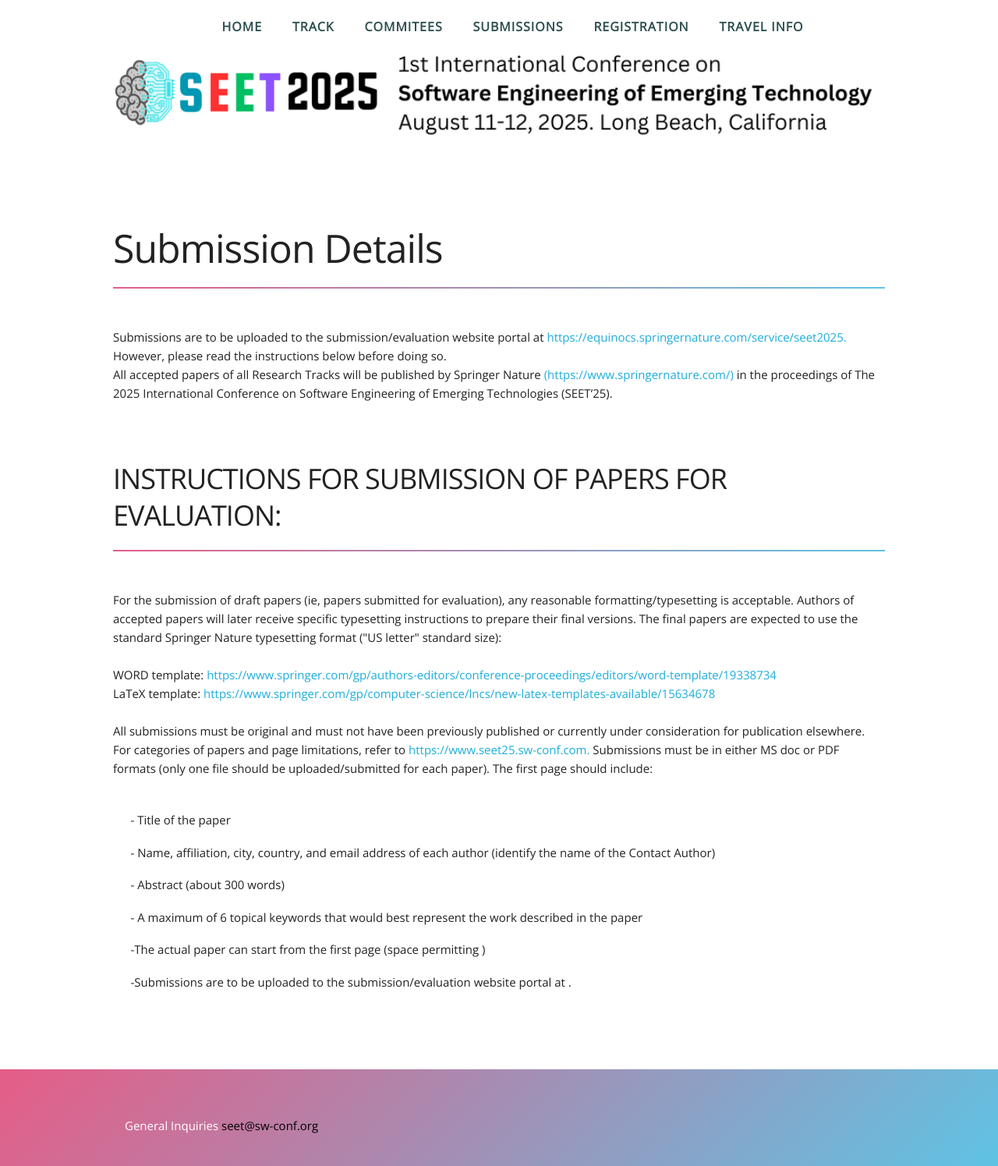
After one commit to ilmaan/ICSE-IT-Conf, a Django app: page /submissions in a window 1280 px wide. The commit adds this page. Shown: the whole page at 78% size. Run offline with Django 5.2, Linux system fonts and the light colour scheme; some libraries are stand-ins or nearby versions.

Commit message:
Added submissions page

```diff
--- a/templates/home.html
+++ b/templates/home.html
@@ -35,7 +35,7 @@
             <li><a class="smoothscroll" href="#header">Home</a></li>
             <li><a class="smoothscroll" href="#tracks">Track</a></li>
             <li><a class="smoothscroll" href="#team">Commitees</a></li>
-            <li><a class="smoothscroll" href="#contact">Submissions</a></li>
+            <li><a class="smoothscroll" href="/submissions">Submissions</a></li>
             <li><a class="smoothscroll" href="#contact">Registration</a></li>
             <li><a class="smoothscroll" href="#contact">Travel Info</a></li>
           </ul>
--- /dev/null
+++ b/templates/submissions.html
@@ -0,0 +1,365 @@
+<!DOCTYPE html>
+{% load static %}
+<html lang="en">
+<head>
+    <meta charset="UTF-8">
+    <meta name="viewport" content="width=device-width, initial-scale=1.0">
+    <title>  SEET 2025</title>
+    <link rel="icon" type="image/x-icon" href="{% static 'app/images/SEET_revmininb.png' %}">
+
+    <link rel="stylesheet" href="https://cdnjs.cloudflare.com/ajax/libs/normalize/4.2.0/normalize.min.css">
+    <link rel="stylesheet" href="https://cdnjs.cloudflare.com/ajax/libs/typicons/2.0.8/typicons.min.css">
+    <link rel="stylesheet" href="https://cdn.jsdelivr.net/npm/bootstrap@4.4.1/dist/css/bootstrap.min.css" integrity="sha384-Vkoo8x4CGsO3+Hhxv8T/Q5PaXtkKtu6ug5TOeNV6gBiFeWPGFN9MuhOf23Q9Ifjh" crossorigin="anonymous">
+
+    <script src="https://cdnjs.cloudflare.com/ajax/libs/jquery/3.1.0/jquery.min.js"></script>
+    <script src="https://cdnjs.cloudflare.com/ajax/libs/gsap/1.19.0/TweenMax.min.js" ></script>
+    <script src="https://code.jquery.com/jquery-3.4.1.slim.min.js" integrity="sha384-J6qa4849blE2+poT4WnyKhv5vZF5SrPo0iEjwBvKU7imGFAV0wwj1yYfoRSJoZ+n" crossorigin="anonymous"></script>
+    <script src="https://cdn.jsdelivr.net/npm/popper.js@1.16.0/dist/umd/popper.min.js" integrity="sha384-Q6E9RHvbIyZFJoft+2mJbHaEWldlvI9IOYy5n3zV9zzTtmI3UksdQRVvoxMfooAo" crossorigin="anonymous"></script>
+    <script src="https://cdn.jsdelivr.net/npm/bootstrap@4.4.1/dist/js/bootstrap.min.js" integrity="sha384-wfSDF2E50Y2D1uUdj0O3uMBJnjuUD4Ih7YwaYd1iqfktj0Uod8GCExl3Og8ifwB6" crossorigin="anonymous"></script>
+
+    <link rel="stylesheet" href="{% static 'app/css/home.css' %}">
+</head>
+<body>
+    <!-- Header Section
+–––––––––––––––––––––––––––––––––––––––––––––––––– -->
+
+<div class="headerlogo">
+    <img src="{% static 'app/images/SEET_rev2.png' %}" width="1000px" alt="">
+</div>
+<header id="header">
+    <div class="main_nav sticky">
+      <div class="container">
+        <div class="mobile-toggle"> <span></span> <span></span> <span></span> </div>
+        <nav>
+          <ul>
+            <li><a class="smoothscroll" href="/">Home</a></li>
+            <li><a class="smoothscroll" href="/">Track</a></li>
+            <li><a class="smoothscroll" href="/">Commitees</a></li>
+            <li><a class="smoothscroll" href="/submissions">Submissions</a></li>
+            <li><a class="smoothscroll" href="/">Registration</a></li>
+            <li><a class="smoothscroll" href="/">Travel Info</a></li>
+          </ul>
+        </nav>
+      </div>
+    </div>
+    <div class="title">
+
+        <!-- <div id="carouselExampleControls" class="carousel slide" data-ride="carousel">
+            <div class="carousel-inner">
+              <div class="carousel-item active">
+                <img src="{% static 'app/images/csulbslider1.jpg' %}" width="1000px" height="600px" class="d-block " src="..." alt="First slide">
+              </div>
+              <div class="carousel-item">
+                <img src="{% static 'app/images/csulbslider2.jpg' %}" width="1000px" height="600px" class="d-block " src="..." alt="Second slide">
+              </div>
+              <div class="carousel-item">
+                <img src="{% static 'app/images/csulbslider3.jpg' %}" width="1000px" height="600px" class="d-block " src="..." alt="Third slide">
+              </div>
+            </div>
+            <a class="carousel-control-prev" href="#carouselExampleControls" role="button" data-slide="prev">
+              <span class="carousel-control-prev-icon" aria-hidden="true"></span>
+              <span class="sr-only">Previous</span>
+            </a>
+            <a class="carousel-control-next" href="#carouselExampleControls" role="button" data-slide="next">
+              <span class="carousel-control-next-icon" aria-hidden="true"></span>
+              <span class="sr-only">Next</span>
+            </a>
+          </div> -->
+
+
+
+    </div>
+    <a class="smoothscroll" href="#about">
+    <div class="scroll-down"></div>
+    </a> </header>
+
+  <!-- About Section
+  –––––––––––––––––––––––––––––––––––––––––––––––––– -->
+
+  <section id="about">
+    <div class="container">
+      <div class="aboutseet row">
+        <h1>Submission Details</h1>
+        <div class="block"></div>
+        <p>
+            Submissions are to be uploaded to the submission/evaluation website portal at
+            <a href="https://equinocs.springernature.com/service/seet2025" target="_blank">https://equinocs.springernature.com/service/seet2025.</a> However, please read the instructions below before doing so.
+            <br>
+            All accepted papers of all Research Tracks will be published by Springer Nature
+            <a href="https://www.springernature.com/" target="_blank">(https://www.springernature.com/)</a> in the proceedings of The 2025 International Conference on Software Engineering of Emerging Technologies (SEET’25).
+        </p>
+
+
+
+      </div>
+
+      <div class="row">
+        <h3>INSTRUCTIONS FOR SUBMISSION OF PAPERS FOR EVALUATION:</h3>
+        <div class="block"></div>
+        <p>
+
+            For the submission of draft papers (ie, papers submitted for evaluation), any reasonable formatting/typesetting is acceptable. Authors of accepted papers will later receive specific typesetting instructions to prepare their final versions. The final papers are expected to use the standard Springer Nature typesetting format ("US letter" standard size):
+            <br>
+            <br>
+            WORD template: <a href="https://www.springer.com/gp/authors-editors/conference-proceedings/editors/word-template/19338734" target="_blank">https://www.springer.com/gp/authors-editors/conference-proceedings/editors/word-template/19338734</a>
+
+            <br>
+            LaTeX template: <a href="https://www.springer.com/gp/computer-science/lncs/new-latex-templates-available/15634678" target="_blank">https://www.springer.com/gp/computer-science/lncs/new-latex-templates-available/15634678</a>
+            <br>
+            <br>
+            All submissions must be original and must not have been previously published or currently under consideration for publication elsewhere.
+
+            For categories of papers and page limitations, refer to <a href="https://www.seet25.sw-conf.com" target="_blank">https://www.seet25.sw-conf.com.</a>
+            Submissions must be in either MS doc or PDF formats (only one file should be uploaded/submitted for each paper). The first page should include:</p>
+        <div class="list-group w-100 p-3 mb-5">
+
+            <p  class="list-group-item list-group-item mb-1">  - Title of the paper </p>
+            <p  class="list-group-item list-group-item mb-1">  - Name, affiliation, city, country, and email address of each author (identify the name of the Contact Author) </p>
+            <p  class="list-group-item list-group-item mb-1">  - Abstract (about 300 words) </p>
+            <p  class="list-group-item list-group-item mb-1">  - A maximum of 6 topical keywords that would best represent the work described in the paper </p>
+            <p  class="list-group-item list-group-item mb-1">  -The actual paper can start from the first page (space permitting ) </p>
+            <p  class="list-group-item list-group-item mb-1">  -Submissions are to be uploaded to the submission/evaluation website portal at . </p>
+<!--
+            <p  class="list-group-item list-group-item mb-1">·       Software Engineering for Quantum Computing Application</p>
+            <p  class="list-group-item list-group-item mb-1">·       Software Engineering for the Internet of Things</p>
+            <p  class="list-group-item list-group-item mb-1">·       Evidence-Based Software Engineering</p>
+            <p  class="list-group-item list-group-item mb-1">·       Search-Based Software Engineering</p>
+            <p  class="list-group-item list-group-item mb-1">·       Formal Methods</p>
+            <p  class="list-group-item list-group-item mb-1">·       Requirement Engineering</p>
+            <p  class="list-group-item list-group-item mb-1">·       Effort and Cost Measurement</p>
+            <p  class="list-group-item list-group-item mb-1">·       Process and Quantity Issues</p>
+            <p  class="list-group-item list-group-item mb-1">·       Software Fault Prediction</p>
+            <p  class="list-group-item list-group-item mb-1">·       Risk Management for Integrating Emerging Technologies</p>
+            <p  class="list-group-item list-group-item mb-1">·       Emerging Technologies Integration in Software Development</p>
+            <p  class="list-group-item list-group-item mb-1">·       Software Maintenance and Evolution</p>
+            <p  class="list-group-item list-group-item mb-1">·       Software Testing and Quality Assurance</p>
+            <p  class="list-group-item list-group-item mb-1">·       Security and Privacy Concerns</p>
+            <p  class="list-group-item list-group-item mb-1">·       Agent based system</p>
+            <p  class="list-group-item list-group-item mb-1">·       LLM-Based Software Engineering</p>
+            <p  class="list-group-item list-group-item mb-1">·       Generative AI for software development</p>
+            <p  class="list-group-item list-group-item mb-1">·       Social Technical (Soci-Tec) Challenges for Emerging Technologies</p> -->
+
+          </div>
+      </div>
+
+
+    </div>
+
+
+
+
+
+
+  </section>
+
+
+
+  <!-- Skills Section
+  –––––––––––––––––––––––––––––––––––––––––––––––––– -->
+
+  <!-- <section id="skills">
+    <div class="container">
+      <h1>Services</h1>
+      <div class="block"></div>
+      <div class="row">
+        <div class="one-third column">
+          <h3>Design</h3>
+          <p>Lorem ipsum dolor sit amet, consectetur adipisicing elit. Nostrum, recusandae, at, labore velit eligendi amet nobis repellat natus.</p>
+        </div>
+        <div class="one-third column">
+          <h3>Development</h3>
+          <p>Lorem ipsum dolor sit amet, consectetur adipisicing elit. Nostrum, recusandae, at, labore velit eligendi amet nobis repellat natus.</p>
+        </div>
+        <div class="one-third column">
+          <h3>Marketing</h3>
+          <p>Lorem ipsum dolor sit amet, consectetur adipisicing elit. Nostrum, recusandae, at, labore velit eligendi amet nobis repellat natus.</p>
+        </div>
+      </div>
+      <div class="row">
+        <div class="eight columns">
+          <div class="progressBar">
+            <h4>HTML5</h4>
+            <div class="progressBarContainer">
+              <div class="progressBarValue value-90"></div>
+            </div>
+          </div>
+          <div class="progressBar">
+            <h4>CSS3</h4>
+            <div class="progressBarContainer">
+              <div class="progressBarValue value-80"></div>
+            </div>
+          </div>
+          <div class="progressBar">
+            <h4>Jquery</h4>
+            <div class="progressBarContainer">
+              <div class="progressBarValue value-30"></div>
+            </div>
+          </div>
+          <div class="progressBar">
+            <h4>WordPress</h4>
+            <div class="progressBarContainer">
+              <div class="progressBarValue value-70"></div>
+            </div>
+          </div>
+        </div>
+        <div class="four columns">
+          <p>Lorem ipsum dolor sit amet, enim soluta consectetur adipisicing elit. Sit, eius, itaque, porro, beatae impedit officia tenetur reiciendis in quia eum autem. Enim soluta consectetur adipisicing elit.</p>
+        </div>
+      </div>
+    </div>
+  </section>
+   -->
+  <!-- Portfolio Section
+  –––––––––––––––––––––––––––––––––––––––––––––––––– -->
+
+  <!-- <section id="portfolio">
+    <div class="container">
+      <h1>Work</h1>
+      <div class="block"></div>
+      <div class="row">
+        <div class="three columns"> <img src="http://placehold.it/220x220" class="image" alt="Work One"/></div>
+        <div class="three columns"> <img src="http://placehold.it/220x220" class="image" alt="Work Two"/></div>
+        <div class="three columns"> <img src="http://placehold.it/220x220" class="image" alt="Work Three"/></div>
+        <div class="three columns"> <img src="http://placehold.it/220x220" class="image" alt="Work Four"/></div>
+      </div>
+      <div class="row" style="margin-top: 30px;">
+        <div class="three columns"> <img src="http://placehold.it/220x220" class="image" alt="Work Five"/></div>
+        <div class="three columns"> <img src="http://placehold.it/220x220" class="image" alt="Work Six"/></div>
+        <div class="three columns"> <img src="http://placehold.it/220x220" class="image" alt="Work Seven"/></div>
+        <div class="three columns"> <img src="http://placehold.it/220x220" class="image" alt="Work Eight"/></div>
+      </div>
+    </div>
+  </section> -->
+
+  <!-- Testimonials Section
+  –––––––––––––––––––––––––––––––––––––––––––––––––– -->
+
+  <!-- <section id="testimonial">
+    <div class="container">
+      <div class="quoteLoop">
+        <blockquote class="quote"> <img src="http://placehold.it/100x100" width="100" height="100" alt=""/>
+          <h5>&nbsp;<br>
+            &rdquo;Lorem ipsum dolor sit amet, consectetur adipiscing elit, sed do eiusmod tempor incididunt ut labore et dolore magna aliqua.&rdquo;<br>
+            <small>Steve Bruce, Sed ut perspiciatis unde omnis</small></h5>
+        </blockquote>
+        <blockquote class="quote"> <img src="http://placehold.it/100x100" width="100" height="100" alt=""/>
+          <h5>&nbsp;<br>
+            &ldquo;Sed ut perspiciatis unde omnis iste natus error sit voluptatem accusantium doloremque laudantium, totam rem aperiam.&rdquo;<br>
+            <small>Tom Jones, Sed ut perspiciatis unde omnis</small></h5>
+        </blockquote>
+      </div>
+    </div>
+  </section> -->
+
+  <!-- Contact Section
+  –––––––––––––––––––––––––––––––––––––––––––––––––– -->
+
+  <!-- <section id="contact">
+    <div class="container">
+      <h1>Contact</h1>
+      <div class="block"></div>
+      <form>
+        <div class="row">
+          <div class="six columns">
+            <label for="exampleRecipientInput">Name</label>
+            <input class="u-full-width" type="text">
+          </div>
+          <div class="six columns">
+            <label for="exampleEmailInput">Email</label>
+            <input class="u-full-width" type="email">
+          </div>
+        </div>
+        <div class="row">
+          <label for="exampleMessage">Message</label>
+          <textarea class="u-full-width"></textarea>
+          <input class="button-primary" type="submit" value="Submit">
+        </div>
+      </form>
+    </div>
+  </section> -->
+
+  <!-- Footer Section
+  –––––––––––––––––––––––––––––––––––––––––––––––––– -->
+
+  <footer>
+    <div class="container">
+      <div class="nine columns">
+        <p> General Inquiries <a style="color: black;" href="mailto: seet@sw-conf.org">seet@sw-conf.org</a></p>
+      </div>
+      <!-- <div class="three columns"> <span class="typcn typcn-social-facebook-circular socialIcons"></span> <span class="typcn typcn-social-instagram-circular socialIcons"></span> <span class="typcn typcn-social-google-plus-circular socialIcons"></span> <span class="typcn typcn-social-linkedin-circular socialIcons"></span> </div> -->
+    </div>
+  </footer>
+</body>
+</html>
+
+<style></style>
+
+
+<script>
+    /*----------------------------------------------------*/
+/* Quote Loop
+------------------------------------------------------ */
+
+function fade($ele) {
+    $ele.fadeIn(1000).delay(3000).fadeOut(1000, function() {
+        var $next = $(this).next('.quote');
+        fade($next.length > 0 ? $next : $(this).parent().children().first());
+   });
+}
+fade($('.quoteLoop > .quote').first());
+
+
+/*----------------------------------------------------*/
+/* Navigation
+------------------------------------------------------ */
+
+$(window).scroll(function() {
+
+    if ($(window).scrollTop() > 300) {
+        $('.main_nav').addClass('sticky');
+    } else {
+        //$('.main_nav').removeClass('sticky');
+    }
+});
+
+// Mobile Navigation
+$('.mobile-toggle').click(function() {
+    if ($('.main_nav').hasClass('open-nav')) {
+        $('.main_nav').removeClass('open-nav');
+    } else {
+        $('.main_nav').addClass('open-nav');
+    }
+});
+
+$('.main_nav li a').click(function() {
+    if ($('.main_nav').hasClass('open-nav')) {
+        $('.navigation').removeClass('open-nav');
+        $('.main_nav').removeClass('open-nav');
+    }
+});
+
+
+/*----------------------------------------------------*/
+/* Smooth Scrolling
+------------------------------------------------------ */
+
+jQuery(document).ready(function($) {
+
+   $('.smoothscroll').on('click',function (e) {
+	    e.preventDefault();
+
+	    var target = this.hash,
+	    $target = $(target);
+
+	    $('html, body').stop().animate({
+	        'scrollTop': $target.offset().top
+	    }, 800, 'swing', function () {
+	        window.location.hash = target;
+	    });
+	});
+
+});
+
+
+TweenMax.staggerFrom(".heading", 0.8, {opacity: 0, y: 20, delay: 0.2}, 0.4);
+</script>
--- a/web/urls.py
+++ b/web/urls.py
@@ -5,6 +5,7 @@ from . import views
 
 urlpatterns = [
     path('',views.home,name='home'),
+    path('submissions',views.submissions,name='submissions'),
 
 
 ]
--- a/web/views.py
+++ b/web/views.py
@@ -5,3 +5,6 @@ from django.shortcuts import render
 
 def home(request):
     return render(request, 'home.html')
+
+def submissions(request):
+    return render(request, 'submissions.html')
```
